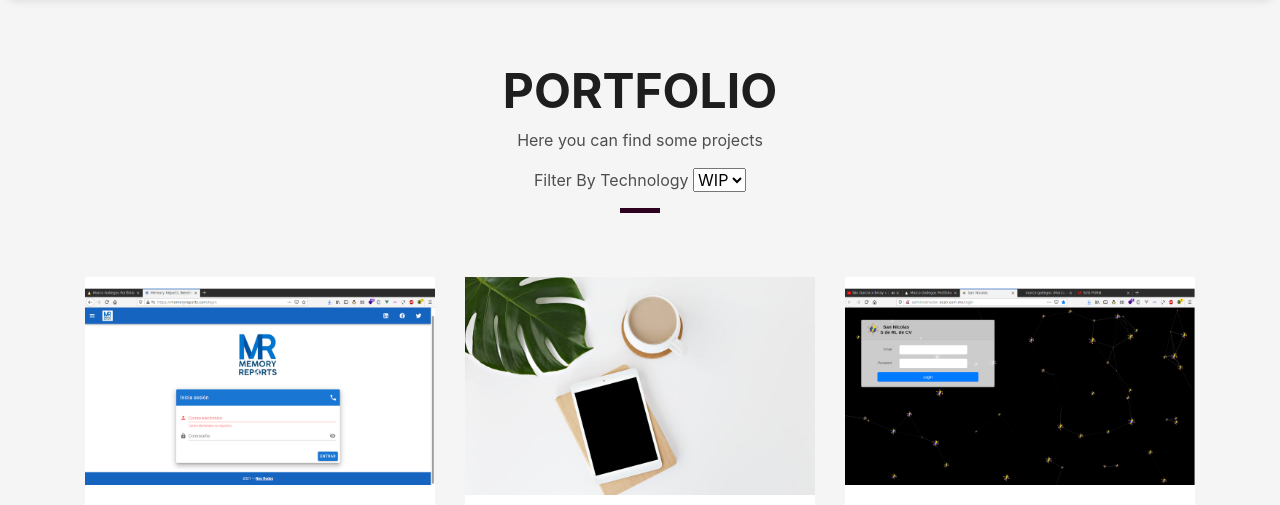
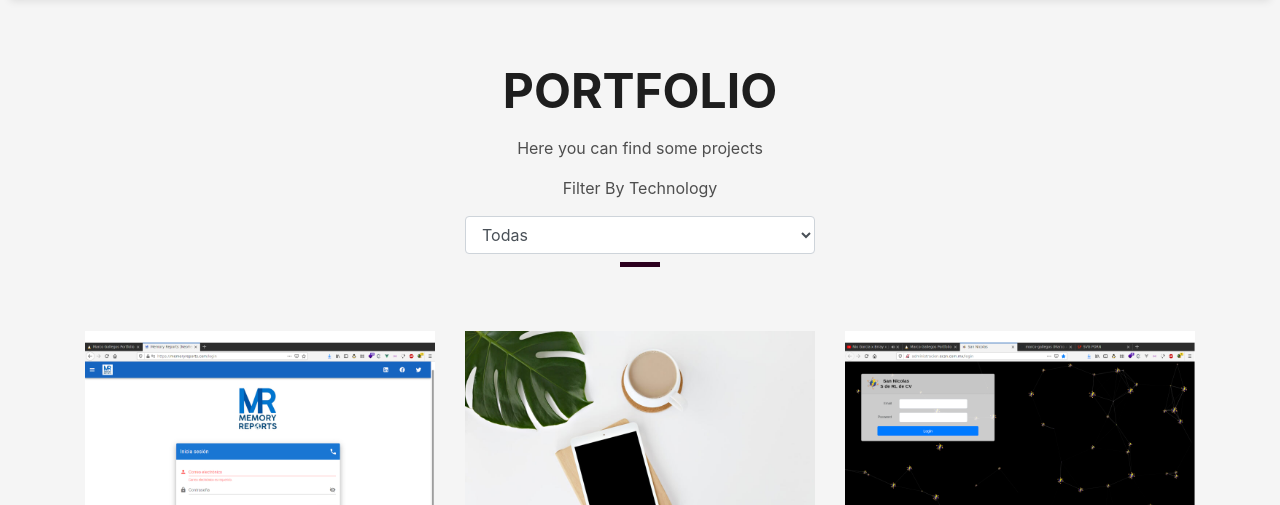
Before and after one commit to marco-gallegos/marco-gallegos, a plain HTML site: page index.html in a window 1280 px wide. Shown: the part 2141-2646 px from the top of the page. Drawn offline with Linux system fonts and the light colour scheme; files whose address does not match are found by name.

Commit message:
chore(portfolio): added technologie filter on projects

```diff
--- a/index.html
+++ b/index.html
@@ -392,15 +392,25 @@
             <h3 class="title-a" aria-label="tech.name" data-balloon-pos="up" >
               Portfolio
             </h3>
-            <p class="subtitle-a">
-              Here you can find some projects
-            </p>
-            <p class="subtitle-a">
-              Filter By Technology
-              <select name="" id="">
-                <option value="null">WIP</option>
-              </select>
-            </p>
+            <div class="row py-2">
+              <p class="subtitle-a col-12">
+                Here you can find some projects
+              </p>
+              <p class="subtitle-a col-sm-12">
+                Filter By Technology
+              </p>
+              <div class="col-sm-12">
+                <div class="row d-flex justify-content-center">
+                  <div class="col-md-4">
+                    <select class="form-control" id="" v-model="filter_tech" v-on:change="filter_projects" >
+                      <option value="null">Todas</option>
+                      <option :key="index_sel" v-for="(tech,index_sel) in technologies" :value="tech.name">{{ tech.name }}</option>
+                    </select>
+                  </div>
+                </div>
+              </div>
+
+            </div>
             <div class="line-mf"></div>
           </div>
         </div>
@@ -826,7 +836,7 @@
   <script src="lib/counterup/jquery.waypoints.min.js"></script>
   <script src="lib/counterup/jquery.counterup.js"></script>
   <script src="lib/owlcarousel/owl.carousel.min.js"></script>
-  <script src="lib/lightbox/js/lightbox.min.js"></script>
+  <script src="lib/lightbox/js/lightbox.js"></script>
   <script src="lib/typed/typed.min.js"></script>
   <script src="lib/vuejs/vue.dev.js"></script>
 
--- a/js/projects.vue.js
+++ b/js/projects.vue.js
@@ -2,9 +2,9 @@
 var projects = new Vue({
     el:"#work",
     mounted(){
-        console.log("mounted")
+        //console.log("mounted")
         this.reloadTechs();
-        console.log("end mounted")
+        //console.log("end mounted")
     },
     data:{
         loading:{
@@ -22,7 +22,9 @@ var projects = new Vue({
         all_projects:[
 
         ],
-        project:{}
+        project:{},
+
+        filter_tech:null
     },
     methods:{
         shiftLoading(key){
@@ -88,5 +90,30 @@ var projects = new Vue({
             });
             vm.all_projects = new_projects;
         },
+
+        filter_projects(){
+            var vm = this;
+            vm.shiftLoading('projects');
+
+            if (vm.filter_tech == "null"){
+                vm.projects = vm.all_projects;
+            }else{
+                var new_projects = this.all_projects.filter(project => {
+                    var has_tech = false;
+                    project.technologies.forEach(tech => {
+                        if (tech.name == vm.filter_tech){
+                            has_tech = true;
+                            return true;
+                        }
+                    });
+                    if (has_tech){
+                        return project;
+                    }
+                });
+                vm.projects = new_projects
+            }
+
+            vm.shiftLoading('projects');
+        }
     }
 })
```
Also changed, not shown: 3 other files.
